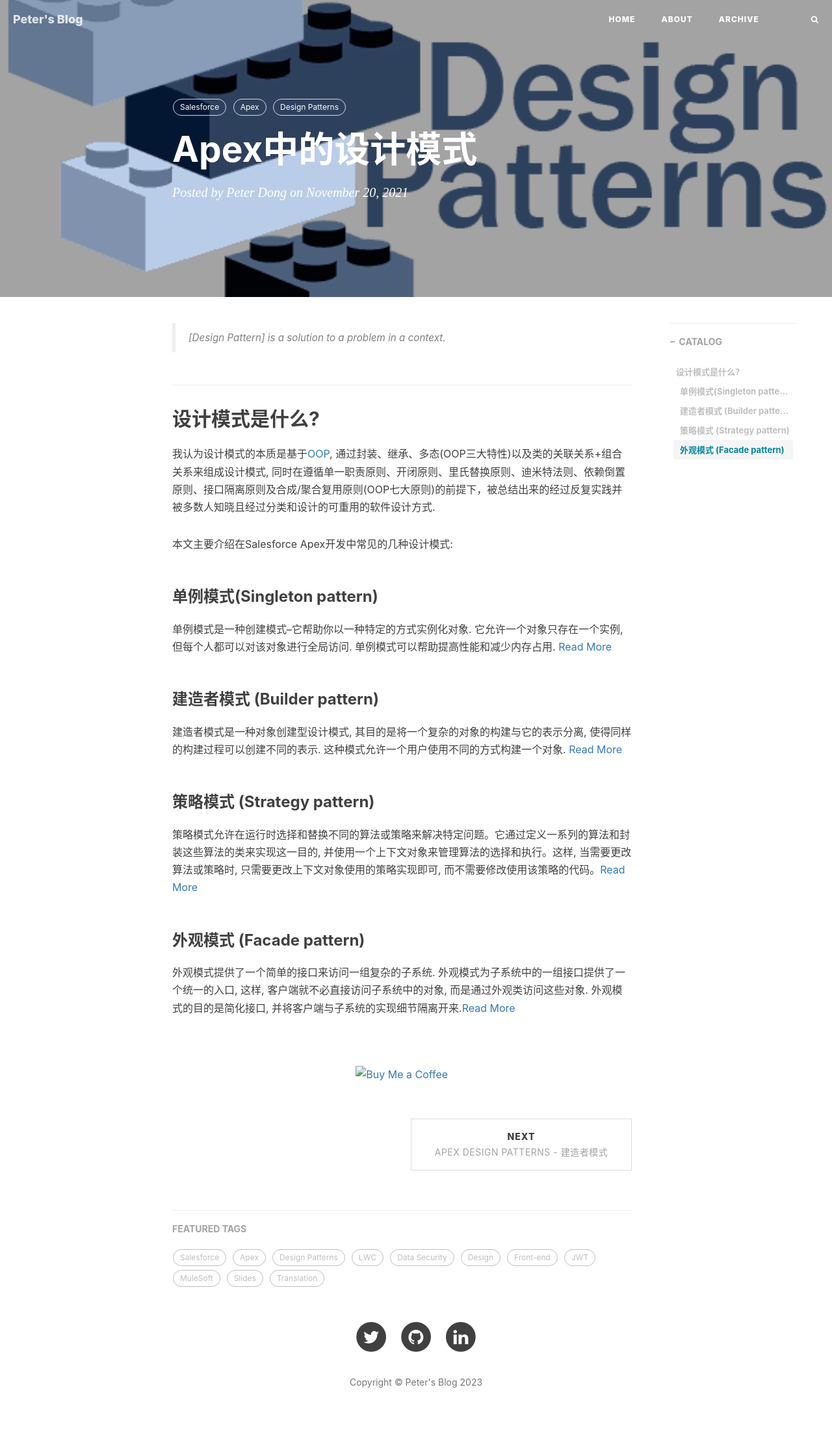
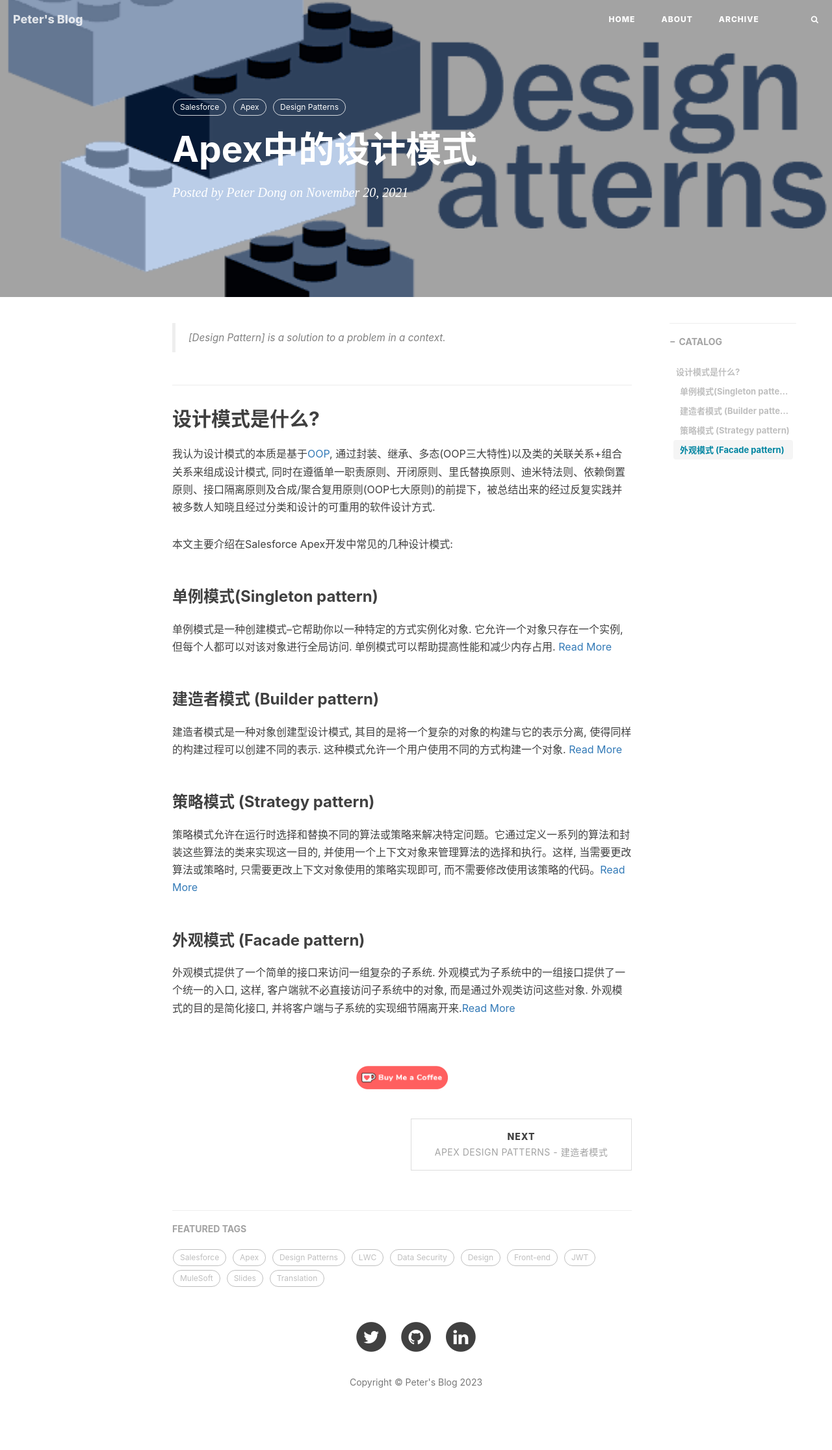
Before and after one commit to dyncan/dyncan.github.io, a Jekyll site: the page built from _posts/2021-11-20-apex-design-patterns.markdown, in a window 1280 px wide. Shown: the whole page at 65% size. Built offline with Jekyll 4.4.1, drawn with Linux system fonts in a browser that asks for light colours; nearby versions of some CDN libraries; comment, search, counter and statistics services are not loaded.

Commit message:
update sponsor image path

```diff
--- a/_layouts/post.html
+++ b/_layouts/post.html
@@ -32,7 +32,7 @@
                 <div style="display: flex; justify-content: center; align-items: center;">
                     <a href=" https://dyncan.com/sponsor" target="_blank"><img height="36"
                             style="border:0px; height:36px; cursor:pointer"
-                            src="https://storage.ko-fi.com/cdn/kofi3.png?v=3" border="0" alt="Buy Me a Coffee" />
+                            src="/img/kofi3.png" border="0" alt="Buy Me a Coffee" />
                     </a>
                 </div>
 
@@ -112,7 +112,7 @@
 {% endif %}
 
 {% if site.netease_comment %}
-<!-- 网易云跟帖JS代码 start -->
+<!-- 网易云跟帖 JS 代码 start -->
 <script src="https://img1.cache.netease.com/f2e/tie/yun/sdk/loader.js"></script>
 <script>
     var cloudTieConfig = {
@@ -124,12 +124,12 @@
     var yunManualLoad = true;
     Tie.loader("aHR0cHM6Ly9hcGkuZ2VudGllLjE2My5jb20vcGMvbGl2ZXNjcmlwdC5odG1s", true);
 </script>
-<!-- 网易云跟帖JS代码 end -->
+<!-- 网易云跟帖 JS 代码 end -->
 {% endif %}
 
 
 {% if site.disqus_username %}
-<!-- disqus 公共JS代码 start (一个网页只需插入一次) -->
+<!-- disqus 公共 JS 代码 start (一个网页只需插入一次) -->
 <script type="text/javascript">
     /* * * CONFIGURATION VARIABLES * * */
     var disqus_shortname = "{{site.disqus_username}}";
@@ -142,7 +142,7 @@
         (document.getElementsByTagName('head')[0] || document.getElementsByTagName('body')[0]).appendChild(dsq);
     })();
 </script>
-<!-- disqus 公共JS代码 end -->
+<!-- disqus 公共 JS 代码 end -->
 {% endif %}
 
 
```
Also changed, not shown: img/kofi3.png (added).
